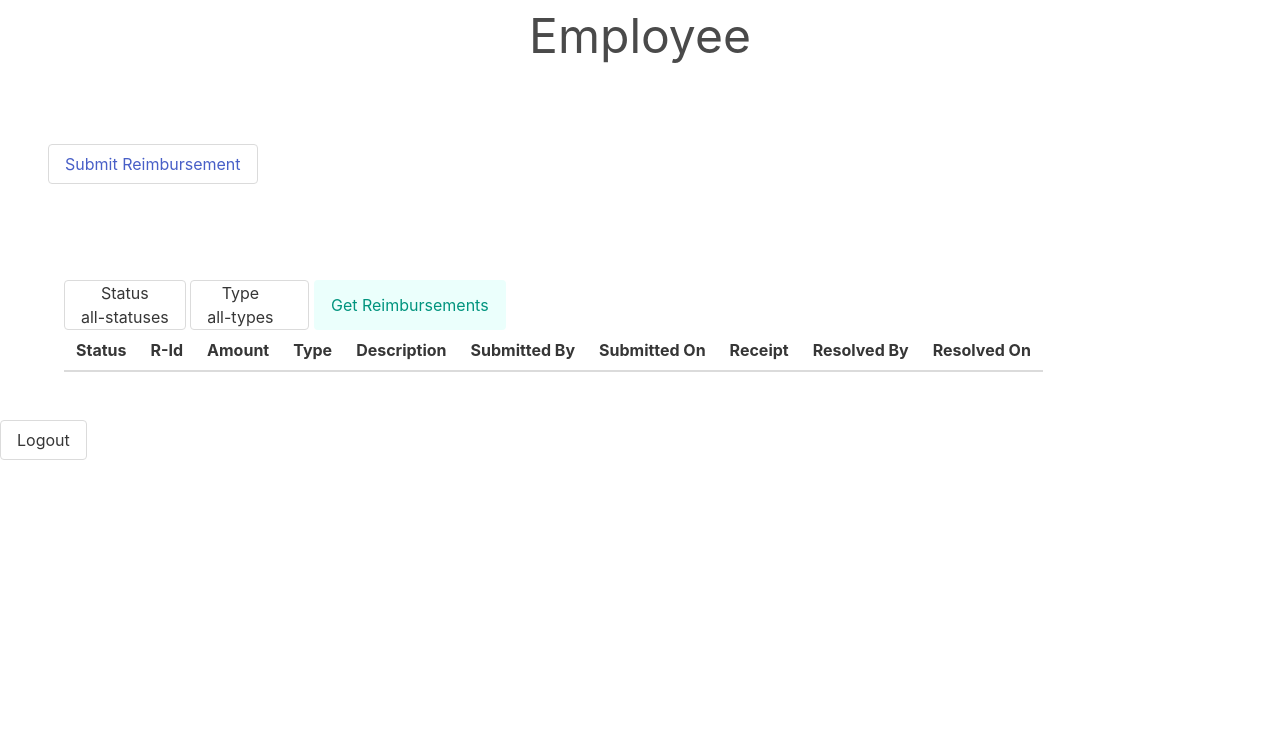
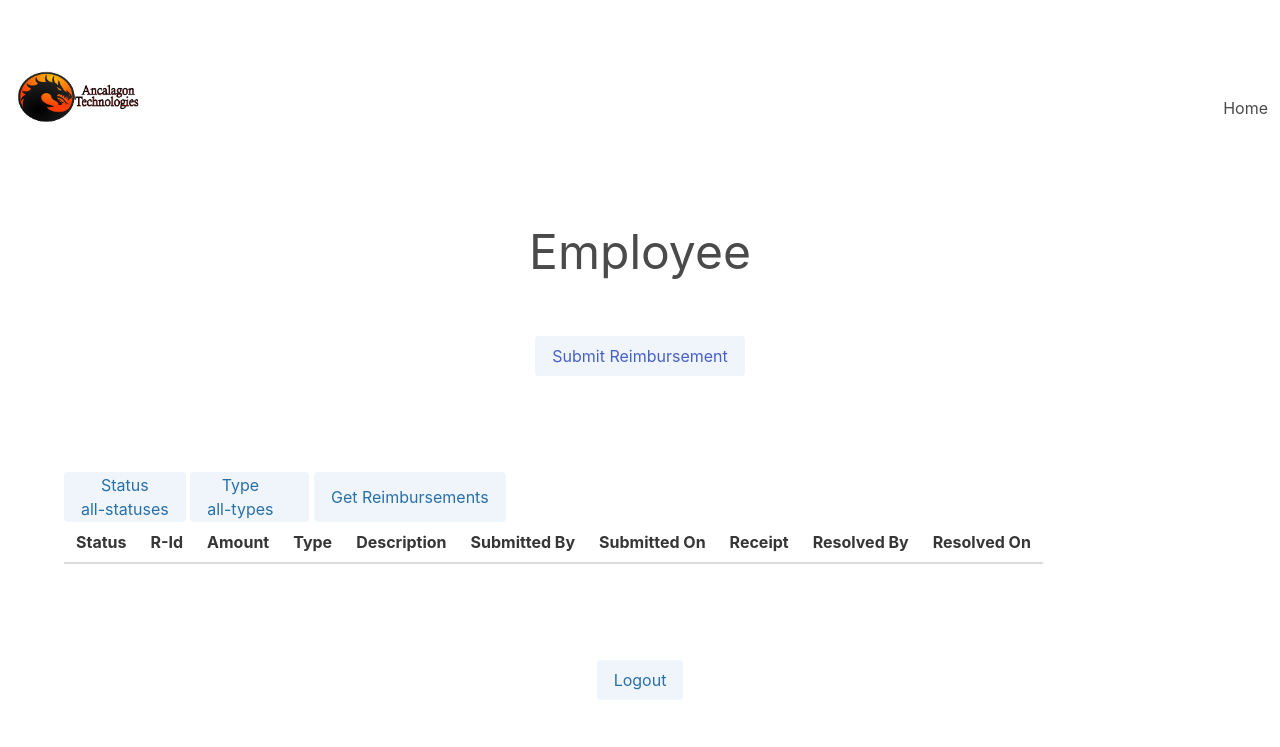
Before and after one commit to AKCarter07/project_1, a Flask app: template templates/employee-home.html in a window 1280 px wide. Shown: the top 747 px of the page. Run offline with Flask 2, Linux system fonts and the light colour scheme; the template is opened without the code that fills it, so the values that code supplies are empty.

Commit message:
Edited homepage and submit buttons

```diff
--- a/templates/employee-home.html
+++ b/templates/employee-home.html
@@ -8,18 +8,43 @@
     <title>Home</title>
 </head>
 <body>
+  <!-- <style>
+    body {
+      background-image: url('b1.jpg');
+      background-repeat: no-repeat;
+      background-attachment: fixed;
+      background-size: cover;
+    }
+  </style>  -->
+
+    <nav class="navbar HAS-SHADOW IS-WHITE">
+      <!--logo / brand -->
+      <div class="navbar-brand">
+          <a class="navbar-item">
+              <img src="/Ancalagon2dragonslogo.png" alt="site-logo" style="max-height: 200px" class="py-2">
+          </a>
+      </div>
+
+      <div class="navbar-menu" id="nav-links">
+          <div class="navbar-end">
+              <a class="navbar-item" href = "home.html">Home</a>
+      </div>
+  </nav>
+
     <h1 class="has-text-centered is-size-1">Employee</h1>
-    <h2 class="subtitle"></h2>
-    <div class="section">
-        <button class="button" id="reimb-submit">
+    <section class="section has-text-centered">
+      <div>
+          <button class="button is-info is-light" id="reimb-submit">
               <a href="reimb-submit.html">Submit Reimbursement</a>
           </button>
       </div>
+    </section>
+
       <div class="section">
           <div class="container">
               <div class="dropdown" id="status-ddown">
                   <div class="dropdown-trigger">
-                  <button class="button pt-5 pb-5" aria-haspopup="true" aria-controls="dropdown-menu" id="stat-btn">
+                    <button class="button is-info is-light pt-5 pb-5" aria-haspopup="true" aria-controls="dropdown-menu" id="stat-btn">
                       <span>
                           <p>Status</p>
                           <p id="status-text">all-statuses</p>
@@ -45,7 +70,7 @@
                 </div>
                 <div class="dropdown" id="type-ddown">
                   <div class="dropdown-trigger">
-                  <button class="button pt-5 pb-5" aria-haspopup="true" aria-controls="dropdown-menu" id="type-btn">
+                    <button class="button is-info is-light pt-5 pb-5" aria-haspopup="true" aria-controls="dropdown-menu" id="type-btn">
                       <span>
                           <p>Type</p>
                           <p id="type-text">all-types</p>
@@ -75,7 +100,8 @@
                     </div>
                   </div>
                 </div>
-              <button class="button is-primary is-light pt-5 pb-5" id="fetch-reimbs">Get Reimbursements</button>
+                <button class="button is-info is-light pt-5 pb-5" id="fetch-reimbs">Get Reimbursements</button>
+
                 <table id="reimbs-table" class="table">
                   <thead>
                       <tr class="has-text-centered">
@@ -107,7 +133,10 @@
         </div>
       </div>
 
-    <button class="button" id="logout">Logout</button>
+    <section class="section has-text-centered">
+      <button class="button is-info is-light" id="logout">Logout</button>
+    </section>
+
     <script src="employee-home.js"></script>
 </body>
 </html>
--- a/templates/employee-home.js
+++ b/templates/employee-home.js
@@ -175,4 +175,4 @@ getRes();
 modalBg.addEventListener('click', () => {
     modal.classList.remove('is-active')
     receiptImg.src = '';
- })
+ });
```
Also changed, not shown: templates/finance-manager-home.html (+20 -5 lines), templates/home.html (+93 -1 lines), templates/home.js (added, +85 -0 lines), templates/Ancalagon2dragonslogo.png (added), templates/b1.jpg (added), templates/distorted-buildings.png (added), templates/index.js (added). Lines whose indentation alone changed are shown as unchanged.
